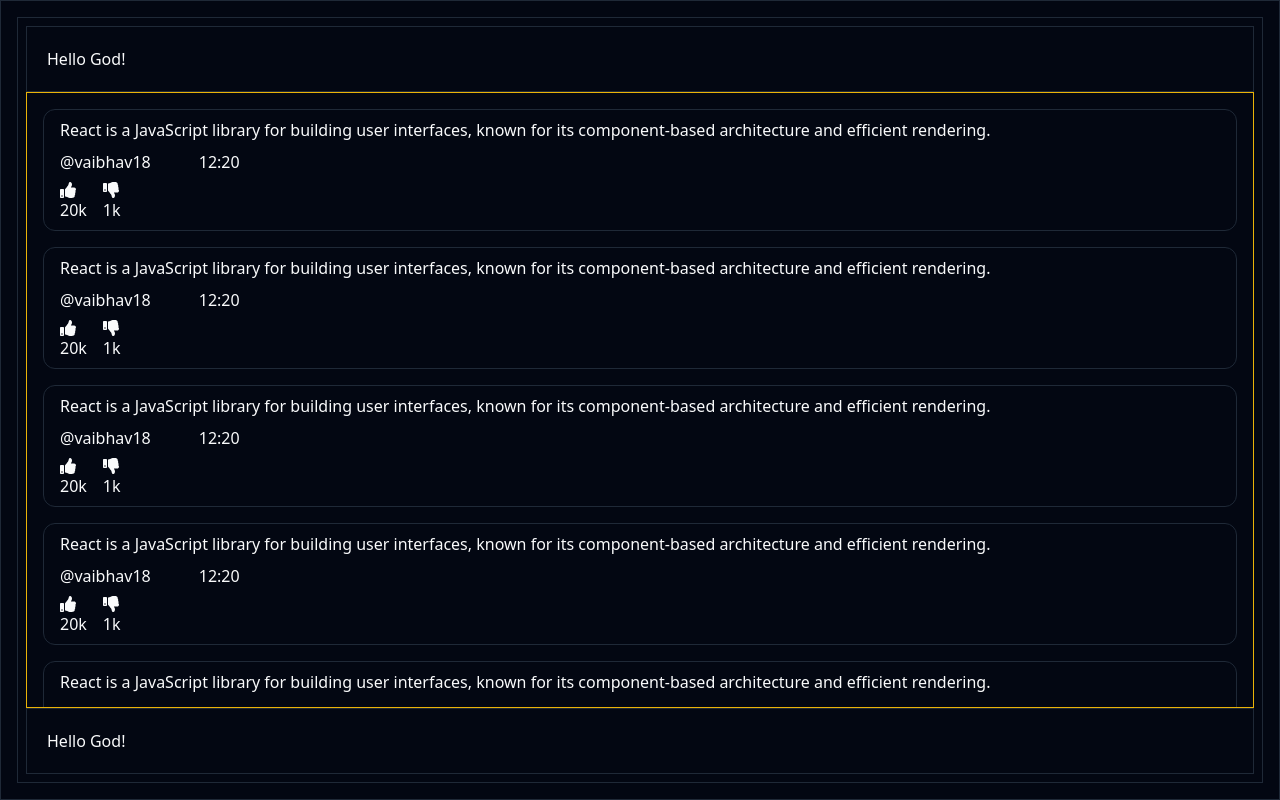
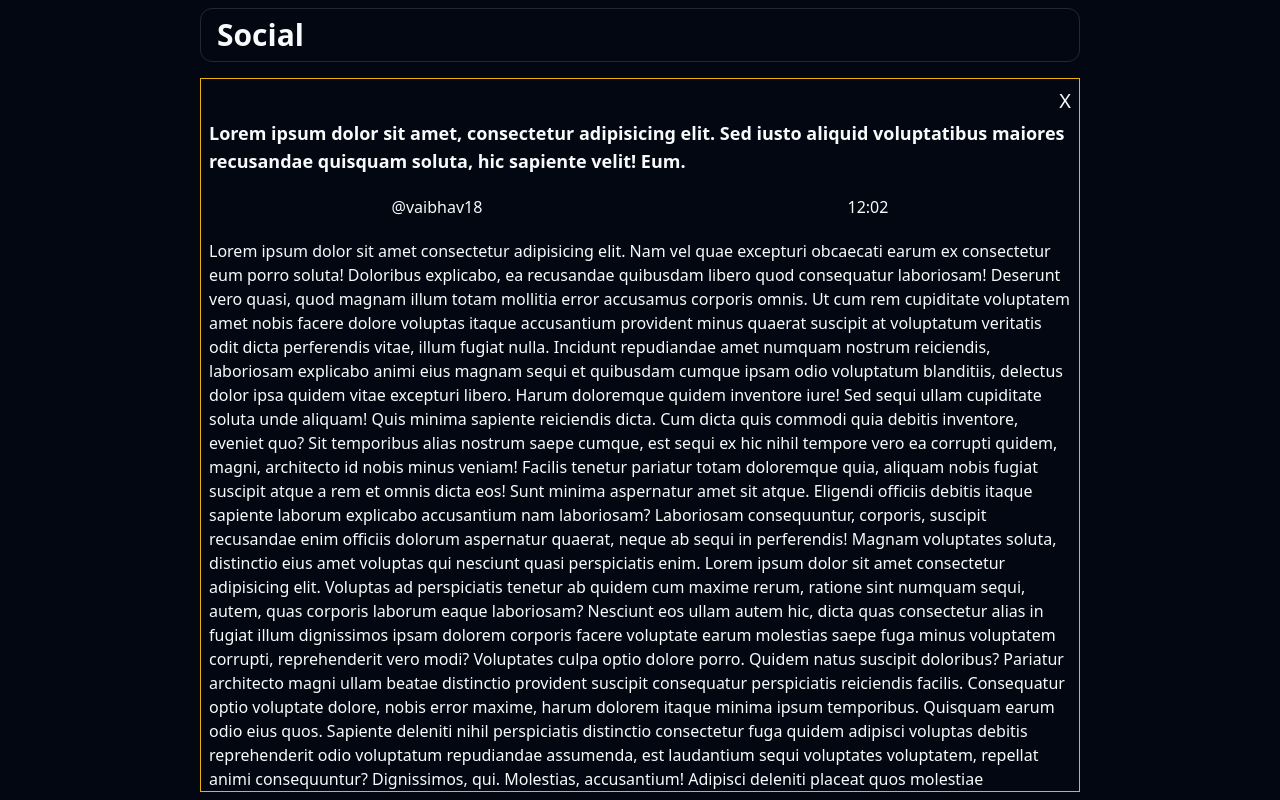
Before and after one commit to vaibhavm18/Social-App, a Next.js app in the folder client/: page / in a window 1280 px wide. Built offline with nearby package versions, Linux system fonts and the light colour scheme.

Commit message:
ui designing

```diff
--- a/client/src/app/page.tsx
+++ b/client/src/app/page.tsx
@@ -1,24 +1,21 @@
-import Preview from "@/components/Preview";
+import Post from "@/components/Post";
 
 export default function Home() {
   return (
-    <main className="max-w-7xl mx-auto border h-screen p-4 relative">
-      <section className="border h-full p-2 relative flex flex-col  ">
-        <div className="p-5 border">Hello God!</div>
+    <main className="max-w-4xl mx-auto h-screen p-2 relative">
+      <section className=" h-full relative flex flex-col gap-4  ">
+        <span className="px-4 border rounded-xl py-2 font-bold text-2xl md:text-3xl">
+          Social
+        </span>
         <div className=" overflow-auto flex-auto relative">
           <div
-            className="absolute overflow-auto border border-yellow-500 w-full
-          h-full flex flex-col gap-4 p-4"
+            className="absolute z-50 overflow-auto  border-yellow-500 w-full
+          h-full flex flex-col gap-4 border "
           >
-            <Preview />
-            <Preview />
-            <Preview />
-            <Preview />
-            <Preview />
-            <Preview />
+            <Post />
           </div>
         </div>
-        <div className="p-5 border">Hello God!</div>
+        <div className="px-4 py-2 rounded-xl border md:hidden">Hello God!</div>
       </section>
     </main>
   );
--- /dev/null
+++ b/client/src/components/Post.tsx
@@ -0,0 +1,74 @@
+import { FaThumbsDown, FaThumbsUp } from "react-icons/fa";
+
+const str = `Lorem ipsum dolor sit amet consectetur adipisicing elit. Nam vel quae
+        excepturi obcaecati earum ex consectetur eum porro soluta! Doloribus
+        explicabo, ea recusandae quibusdam libero quod consequatur laboriosam!
+        Deserunt vero quasi, quod magnam illum totam mollitia error accusamus
+        corporis omnis. Ut cum rem cupiditate voluptatem amet nobis facere
+        dolore voluptas itaque accusantium provident minus quaerat suscipit at
+        voluptatum veritatis odit dicta perferendis vitae, illum fugiat nulla.
+        Incidunt repudiandae amet numquam nostrum reiciendis, laboriosam
+        explicabo animi eius magnam sequi et quibusdam cumque ipsam odio
+        voluptatum blanditiis, delectus dolor ipsa quidem vitae excepturi
+        libero. Harum doloremque quidem inventore iure! Sed sequi ullam
+        cupiditate soluta unde aliquam! Quis minima sapiente reiciendis dicta.
+        Cum dicta quis commodi quia debitis inventore, eveniet quo? Sit
+        temporibus alias nostrum saepe cumque, est sequi ex hic nihil tempore
+        vero ea corrupti quidem, magni, architecto id nobis minus veniam!
+        Facilis tenetur pariatur totam doloremque quia, aliquam nobis fugiat
+        suscipit atque a rem et omnis dicta eos! Sunt minima aspernatur amet sit
+        atque. Eligendi officiis debitis itaque sapiente laborum explicabo
+        accusantium nam laboriosam? Laboriosam consequuntur, corporis, suscipit
+        recusandae enim officiis dolorum aspernatur quaerat, neque ab sequi in
+        perferendis! Magnam voluptates soluta, distinctio eius amet voluptas qui
+        nesciunt quasi perspiciatis enim. Lorem ipsum dolor sit amet consectetur
+        adipisicing elit. Voluptas ad perspiciatis tenetur ab quidem cum maxime
+        rerum, ratione sint numquam sequi, autem, quas corporis laborum eaque
+        laboriosam? Nesciunt eos ullam autem hic, dicta quas consectetur alias
+        in fugiat illum dignissimos ipsam dolorem corporis facere voluptate
+        earum molestias saepe fuga minus voluptatem corrupti, reprehenderit vero
+        modi? Voluptates culpa optio dolore porro. Quidem natus suscipit
+        doloribus? Pariatur architecto magni ullam beatae distinctio provident
+        suscipit consequatur perspiciatis reiciendis facilis. Consequatur optio
+        voluptate dolore, nobis error maxime, harum dolorem itaque minima ipsum
+        temporibus. Quisquam earum odio eius quos. Sapiente deleniti nihil
+        perspiciatis distinctio consectetur fuga quidem adipisci voluptas
+        debitis reprehenderit odio voluptatum repudiandae assumenda, est
+        laudantium sequi voluptates voluptatem, repellat animi consequuntur?
+        Dignissimos, qui. Molestias, accusantium! Adipisci deleniti placeat quos
+        molestiae consectetur eveniet reprehenderit porro dolores hic? Repellat
+        soluta temporibus accusantium necessitatibus. Voluptates doloribus minus
+        dolore ducimus. Officiis doloribus quia obcaecati quos. Vel illo velit,
+        sint quod dolor dolore at ab unde praesentium voluptas reprehenderit
+        dicta omnis fugit magni esse veritatis cum ipsa laboriosam dolores nemo
+        recusandae similique? Quasi cupiditate, nobis cumque unde officiis quo
+        fugiat perspiciatis dolorum natus sequi dolor. Beatae, dolorem autem
+        vel, numquam non repellendus facilis, ipsam magnam repellat voluptas
+        molestiae.`;
+export default function Post() {
+  return (
+    <div className="py-10 px-2 relative flex flex-col gap-5">
+      <span className="absolute text-xl right-2 top-2">X</span>
+      <h1 className="font-bold text-lg">
+        Lorem ipsum dolor sit amet, consectetur adipisicing elit. Sed iusto
+        aliquid voluptatibus maiores recusandae quisquam soluta, hic sapiente
+        velit! Eum.
+      </h1>
+      <div className="flex justify-around">
+        <span>@vaibhav18</span>
+        <span>12:02</span>
+      </div>
+      <p>{str}</p>
+      <div className="flex justify-between  sm:justify-around items-center">
+        <div className="flex flex-col gap-1 items-center ">
+          <FaThumbsUp />
+          <span>20k</span>
+        </div>
+        <div className="flex flex-col gap-1 items-center ">
+          <FaThumbsDown />
+          <span>1k</span>
+        </div>
+      </div>
+    </div>
+  );
+}
--- a/client/src/components/Preview.tsx
+++ b/client/src/components/Preview.tsx
@@ -3,24 +3,26 @@ import { FaThumbsDown, FaThumbsUp } from "react-icons/fa";
 export default function Preview() {
   return (
     <div
-      className="border  py-2 px-4 flex flex-col gap-2
-            rounded-xl"
+      className="border border-gray-800 cursor-pointer hover:scale-[1.01] hover:shadow-sm
+      hover:shadow-gray-700
+       mx-2 transition-all duration-300
+        py-2 px-4 flex flex-col gap-2 rounded-xl"
     >
       <h1 className="">
         {`React is a JavaScript      library for building user
                    interfaces, known for
         its component-based architecture and efficient rendering.`}
       </h1>
-      <div className="flex gap-12">
+      <div className="flex justify-between items-center">
         <span className="hover:underline cursor-pointer">@vaibhav18</span>
         <span>12:20</span>
       </div>
-      <div className="flex justify-between sm:gap-4 sm:justify-normal">
-        <div className="">
+      <div className="flex justify-between  sm:justify-around items-center">
+        <div className="flex flex-col gap-1 items-center ">
           <FaThumbsUp />
           <span>20k</span>
         </div>
-        <div className="">
+        <div className="flex flex-col gap-1 items-center ">
           <FaThumbsDown />
           <span>1k</span>
         </div>
```
